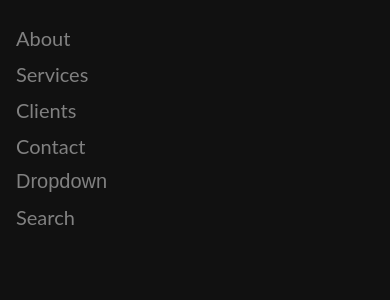
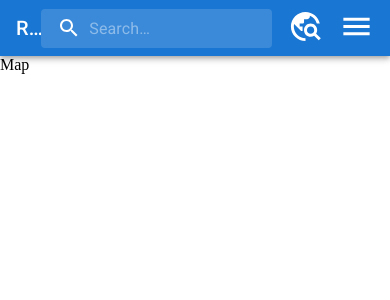
Before and after one commit to victorzele96/rent-and-sell, a React (Create React App) app in the folder client/: page / in a window 390 px wide. Shown: the top 300 px of the page. Built offline with nearby package versions, Linux system fonts and the light colour scheme.

Commit message:
adding navbar with sidebar

```diff
--- a/client/package.json
+++ b/client/package.json
@@ -3,6 +3,10 @@
   "version": "0.1.0",
   "private": true,
   "dependencies": {
+    "@emotion/react": "^11.7.0",
+    "@emotion/styled": "^11.6.0",
+    "@mui/icons-material": "^5.2.1",
+    "@mui/material": "^5.2.3",
     "@testing-library/jest-dom": "^5.16.1",
     "@testing-library/react": "^11.2.7",
     "@testing-library/user-event": "^12.8.3",
--- a/client/public/index.html
+++ b/client/public/index.html
@@ -1,15 +1,21 @@
 <!DOCTYPE html>
 <html lang="en">
+
 <head>
   <meta charset="utf-8" />
   <link rel="icon" href="./images/home-pin.ico" />
   <meta name="viewport" content="width=device-width, initial-scale=1" />
   <meta name="theme-color" content="#000000" />
-    <meta name="description" content="Modern PWA property rent/sell app."/>
+  <meta name="description" content="Modern PWA property rent/sell app." />
   <link rel="apple-touch-icon" href="./images/home-pin.png" />
   <link rel="manifest" href="./manifest.json" />
+
+  <!-- material ui css -->
+  <link rel="stylesheet" href="https://fonts.googleapis.com/css?family=Roboto:300,400,500,700&display=swap" />
+
   <title>Rent-N-Sell</title>
 </head>
+
 <body>
   <noscript>You need to enable JavaScript to run this app.</noscript>
   <div id="root"></div>
@@ -23,4 +29,5 @@
       }
   </script> -->
 </body>
+
 </html>
--- a/client/src/App.js
+++ b/client/src/App.js
@@ -1,17 +1,11 @@
-import Landpage from "./pages/Landpage";
-import Signin from "./pages/auth/Signin";
-import Signup from "./pages/auth/Signup";
-
-import { Route, Routes } from "react-router-dom";
+import Navbar from './components/Navbar';
+import Landpage from './pages/Landpage';
 
 const App = () => {
   return (
     <>
-      <Routes>
-        <Route exact path={"/"} element={<Landpage />} />
-        <Route exact path={"/signin"} element={<Signin />} />
-        <Route exact path={"/signup"} element={<Signup />} />
-      </Routes>
+      <Navbar />
+      <Landpage />
     </>
   );
 };
--- /dev/null
+++ b/client/src/components/Map.js
@@ -0,0 +1,7 @@
+const Map = () => {
+  return (
+    <div>Map</div>
+  );
+};
+
+export default Map;
--- a/client/src/components/Navbar.css
+++ /dev/null
@@ -1,88 +0,0 @@
-body {
-  font-family: "Lato", sans-serif;
-}
-
-/* Fixed sidenav, full height */
-.sidenav {
-  height: 100%;
-  width: 30%;
-  position: fixed;
-  z-index: 1;
-  top: 0;
-  right: 0;
-  background-color: #111;
-  overflow-x: hidden;
-  padding-top: 20px;
-}
-
-@media screen and (max-width: 600px) {
-  .sidenav {
-    height: 100%;
-    width: 100%;
-    position: fixed;
-    z-index: 1;
-    top: 0;
-    right: 0;
-    background-color: #111;
-    overflow-x: hidden;
-    padding-top: 20px;
-  }
-}
-
-/* Style the sidenav links and the dropdown button */
-.sidenav a,
-.dropdown-btn {
-  padding: 6px 8px 6px 16px;
-  text-decoration: none;
-  font-size: 20px;
-  color: #818181;
-  display: block;
-  border: none;
-  background: none;
-  width: 100%;
-  text-align: left;
-  cursor: pointer;
-  outline: none;
-}
-
-/* On mouse-over */
-.sidenav a:hover,
-.dropdown-btn:hover {
-  color: #f1f1f1;
-}
-
-/* Main content */
-.main {
-  margin-left: 200px; /* Same as the width of the sidenav */
-  font-size: 20px; /* Increased text to enable scrolling */
-  padding: 0px 10px;
-}
-
-/* Add an active class to the active dropdown button */
-.active {
-  background-color: green;
-  color: white;
-}
-
-/* Dropdown container (hidden by default). Optional: add a lighter background color and some left padding to change the design of the dropdown content */
-.dropdown-container {
-  display: none;
-  background-color: #262626;
-  padding-left: 8px;
-}
-
-/* Optional: Style the caret down icon */
-.fa-caret-down {
-  float: right;
-  padding-right: 8px;
-}
-
-/* Some media queries for responsiveness */
-@media screen and (max-height: 450px) {
-  .sidenav {
-    padding-top: 15px;
-  }
-  .sidenav a {
-    font-size: 18px;
-  }
-}
--- a/client/src/components/Navbar.js
+++ b/client/src/components/Navbar.js
@@ -1,23 +1,110 @@
-import classes from "./Navbar.css";
+import * as React from 'react';
+
+import RightDrawer from './RightDrawer';
+
+import { styled, alpha } from '@mui/material/styles';
+import AppBar from '@mui/material/AppBar';
+import Box from '@mui/material/Box';
+import Toolbar from '@mui/material/Toolbar';
+import Typography from '@mui/material/Typography';
+import InputBase from '@mui/material/InputBase';
+import SearchIcon from '@mui/icons-material/Search';
+import FormatListBulletedIcon from '@mui/icons-material/FormatListBulleted';
+import TravelExploreIcon from '@mui/icons-material/TravelExplore';
+
+import classes from './Navbar.module.css';
+
+const Search = styled('div')(({ theme }) => ({
+  position: 'relative',
+  borderRadius: theme.shape.borderRadius,
+  backgroundColor: alpha(theme.palette.common.white, 0.15),
+  '&:hover': {
+    backgroundColor: alpha(theme.palette.common.white, 0.25),
+  },
+  marginRight: theme.spacing(2),
+  marginLeft: 0,
+  width: '100%',
+  [theme.breakpoints.up('sm')]: {
+    marginLeft: theme.spacing(3),
+    width: 'auto',
+  },
+}));
+
+const SearchIconWrapper = styled('div')(({ theme }) => ({
+  padding: theme.spacing(0, 2),
+  height: '100%',
+  position: 'absolute',
+  pointerEvents: 'none',
+  display: 'flex',
+  alignItems: 'center',
+  justifyContent: 'center',
+}));
+
+const StyledInputBase = styled(InputBase)(({ theme }) => ({
+  color: 'inherit',
+  '& .MuiInputBase-input': {
+    padding: theme.spacing(1, 1, 1, 0),
+    // vertical padding + font size from searchIcon
+    paddingLeft: `calc(1em + ${theme.spacing(4)})`,
+    transition: theme.transitions.create('width'),
+    width: '100%',
+    [theme.breakpoints.up('md')]: {
+      width: '50ch',
+    },
+  },
+}));
 
 const Navbar = () => {
+  const [mapListState, setMapListState] = React.useState(true);
+
+  const toggleMapListHanler = () => setMapListState(prevState => !prevState);
+
+  const toggleMapList = mapListState ? (
+    <TravelExploreIcon
+      fontSize="large"
+      onClick={toggleMapListHanler}
+    />
+  ) : (
+    <FormatListBulletedIcon
+      fontSize="large"
+      onClick={toggleMapListHanler}
+    />
+  );
+
   return (
-    <div className="sidenav">
-      <a href="#about">About</a>
-      <a href="#services">Services</a>
-      <a href="#clients">Clients</a>
-      <a href="#contact">Contact</a>
-      <button className="dropdown-btn">
-        Dropdown
-        <i className="fa fa-caret-down"></i>
-      </button>
-      <div className="dropdown-container">
-        <a href="#">Link 1</a>
-        <a href="#">Link 2</a>
-        <a href="#">Link 3</a>
-      </div>
-      <a href="#contact">Search</a>
-    </div>
+    <Box sx={{ flexGrow: 1 }}>
+      <AppBar position="static">
+        <Toolbar>
+          <Typography
+            className={classes.logo}
+            variant="h6"
+            noWrap
+            component="div"
+            sx={{ display: { sm: 'block' } }}
+          >
+            RNT
+          </Typography>
+          <Box sx={{ flexGrow: 1 }} />
+          <Search className={classes.search}>
+            <SearchIconWrapper>
+              <SearchIcon />
+            </SearchIconWrapper>
+            <StyledInputBase
+              placeholder="Search…"
+              inputProps={{ 'aria-label': 'search' }}
+            />
+          </Search>
+          <Box sx={{ flexGrow: 1 }} />
+          <Box sx={{ display: { md: 'flex' }, marginRight: "1rem" }}>
+            {toggleMapList}
+          </Box>
+          <Box sx={{ display: { md: 'flex' } }}>
+            {/* sdiebar */}
+            <RightDrawer />
+          </Box>
+        </Toolbar>
+      </AppBar>
+    </Box>
   );
 };
 
--- /dev/null
+++ b/client/src/components/Navbar.module.css
@@ -0,0 +1,5 @@
+@media screen and (max-width: 400px) {
+  .search {
+    width: 20ch;
+  }
+}
--- /dev/null
+++ b/client/src/components/RightDrawer.js
@@ -0,0 +1,87 @@
+import * as React from 'react';
+
+import Box from '@mui/material/Box';
+import Drawer from '@mui/material/Drawer';
+import List from '@mui/material/List';
+import Divider from '@mui/material/Divider';
+import ListItem from '@mui/material/ListItem';
+import ListItemIcon from '@mui/material/ListItemIcon';
+import ListItemText from '@mui/material/ListItemText';
+import InboxIcon from '@mui/icons-material/MoveToInbox';
+import MailIcon from '@mui/icons-material/Mail';
+import MenuIcon from '@mui/icons-material/Menu';
+import BookmarkAddIcon from '@mui/icons-material/BookmarkAdd';
+import ChatIcon from '@mui/icons-material/Chat';
+import AddBusinessIcon from '@mui/icons-material/AddBusiness';
+
+import classes from './Navbar.module.css';
+
+const RightDrawer = () => {
+  const [state, setState] = React.useState(false);
+
+  const toggleDrawer = (anchor, open) => (event) => {
+    if (event.type === 'keydown' && (event.key === 'Tab' || event.key === 'Shift')) {
+      return;
+    }
+
+    setState(prevState => !prevState);
+  };
+
+  const list = (anchor) => (
+    <Box
+      sx={{ width: anchor === 'top' || anchor === 'bottom' ? 'auto' : 250 }}
+      role="presentation"
+      onClick={toggleDrawer(anchor, false)}
+      onKeyDown={toggleDrawer(anchor, false)}
+    >
+      <List>
+        {/* avatar */}
+      </List>
+      <Divider />
+      <List>
+        <ListItem button>
+          <ListItemIcon>
+            <BookmarkAddIcon />
+          </ListItemIcon>
+          <ListItemText primary="Favorites" />
+        </ListItem>
+        <ListItem button>
+          <ListItemIcon>
+            <ChatIcon />
+          </ListItemIcon>
+          <ListItemText primary="Chats" />
+        </ListItem>
+        <ListItem button>
+          <ListItemIcon>
+            <AddBusinessIcon />
+          </ListItemIcon>
+          <ListItemText primary="Add Property" />
+        </ListItem>
+      </List>
+      <Divider />
+      <List>
+
+      </List>
+    </Box>
+  );
+
+  return (
+    <div>
+      <React.Fragment key={'right'}>
+        <MenuIcon
+          fontSize="large"
+          onClick={toggleDrawer()}
+        />
+        <Drawer
+          anchor={'right'}
+          open={state}
+          onClose={toggleDrawer()}
+        >
+          {list('right')}
+        </Drawer>
+      </React.Fragment>
+    </div>
+  );
+};
+
+export default RightDrawer;
--- a/client/src/index.js
+++ b/client/src/index.js
@@ -1,6 +1,6 @@
-import React from "react";
-import ReactDOM from "react-dom";
-import { BrowserRouter as Router } from "react-router-dom";
+import React from 'react';
+import ReactDOM from 'react-dom';
+import { BrowserRouter as Router } from 'react-router-dom';
 
 import App from "./App";
 
--- a/client/src/pages/Landpage.js
+++ b/client/src/pages/Landpage.js
@@ -1,10 +1,20 @@
-import classes from "./Landpage.module.css";
+import { Routes, Route } from 'react-router-dom';
 
-import Navbar from "../components/Navbar";
+import Map from '../components/Map';
+import Signup from './auth/Signup';
+import Signin from './auth/Signin';
+
+import classes from './Landpage.module.css';
 
 const Landpage = () => {
   return (
-      <Navbar/>
+    <div>
+      <Routes>
+        <Route exact path={"/"} element={<Map />} />
+        <Route exact path={"/signin"} element={<Signin />} />
+        <Route exact path={"/signup"} element={<Signup />} />
+      </Routes>
+    </div>
   );
 };
 
--- a/client/src/pages/Landpage.module.css
+++ b/client/src/pages/Landpage.module.css
@@ -0,0 +1,3 @@
+body {
+  margin: 0;
+}
```
Also changed, not shown: client/src/components/List.js (added), 1 other file (tests, documents, lock files or other folders). Lines whose indentation alone changed are shown as unchanged.
